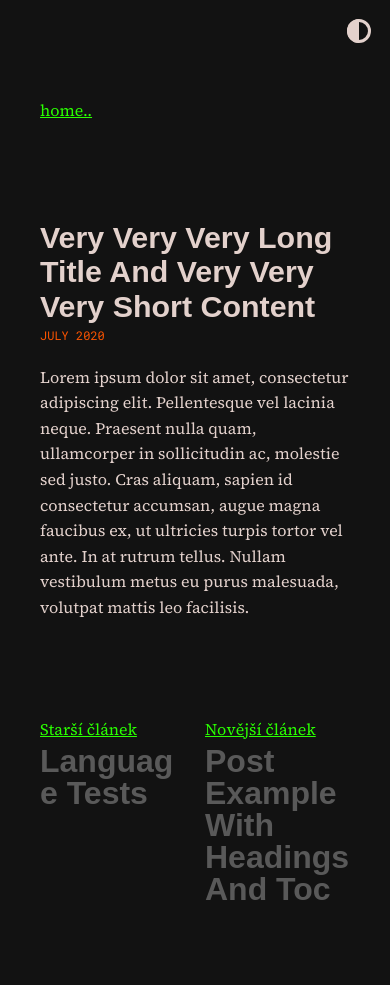
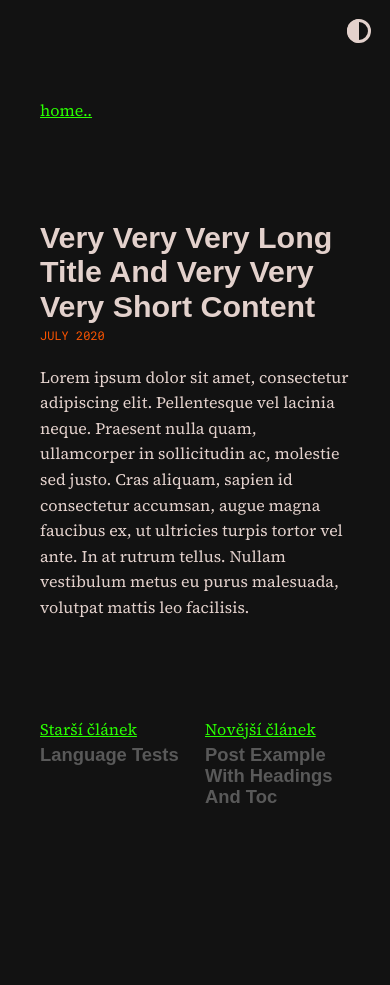
Before and after one commit to scherrer-txt/bts, a Jekyll site: the page built from _posts/2020-07-08-very-very-very-long-title-and-very-very-very-short-content.md, in a window 390 px wide. Built offline with Jekyll 4.4.1, drawn with Linux system fonts in a browser that asks for light colours; some web fonts are replaced; after the commit the page ends 934 px from its top, so only the background shows below that.

Commit message:
Update moonwalk.scss

```diff
--- a/_sass/moonwalk.scss
+++ b/_sass/moonwalk.scss
@@ -410,6 +410,12 @@ p code, li code {
   margin-bottom: 3rem; /* Adjust the margin as needed */
 }
 
+.post-title-previous,
+.post-title-next {
+  font-size: 1.15rem;
+  line-height: 1.3rem;
+}
+
   /* Add more styles as needed for small devices */
 }
 
```
